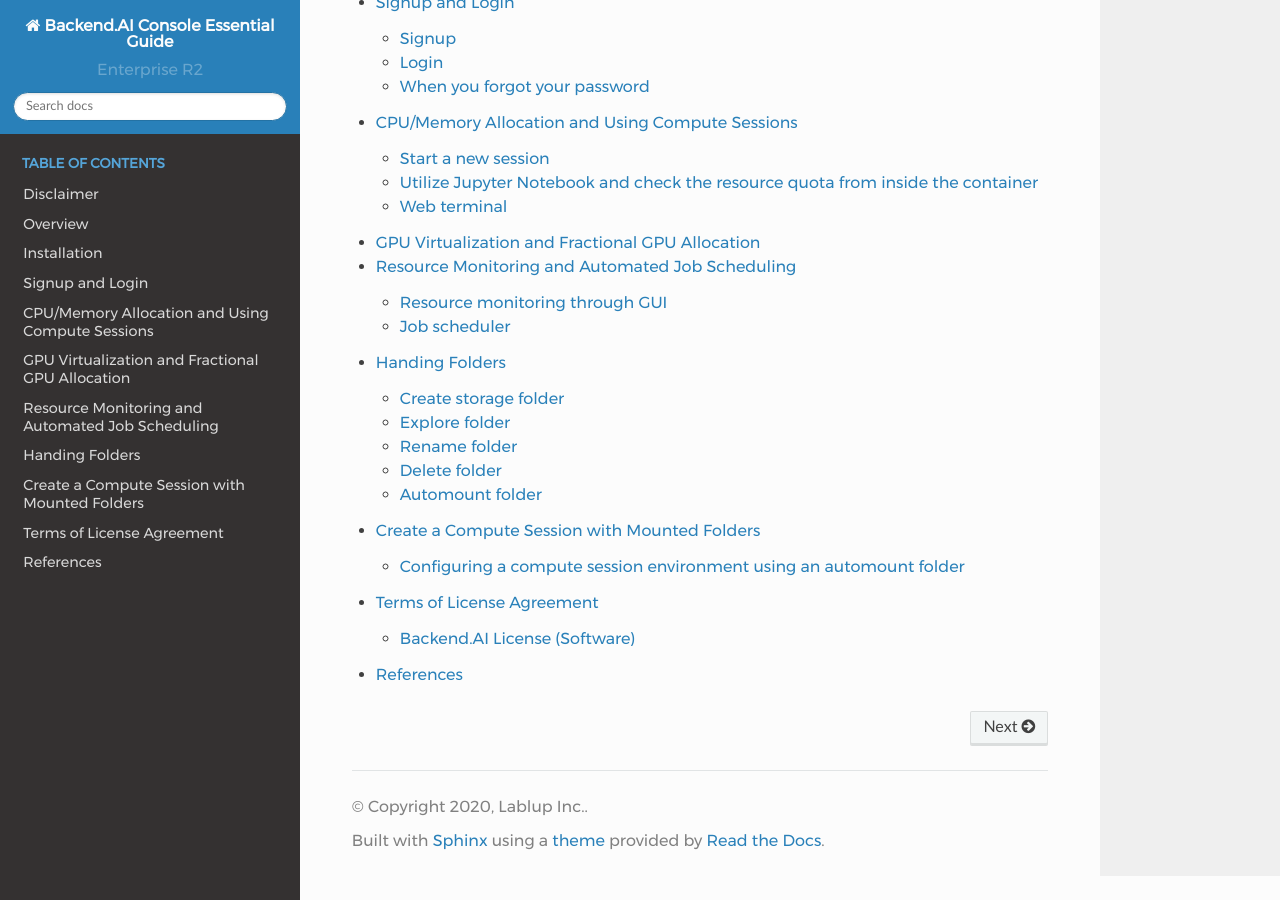
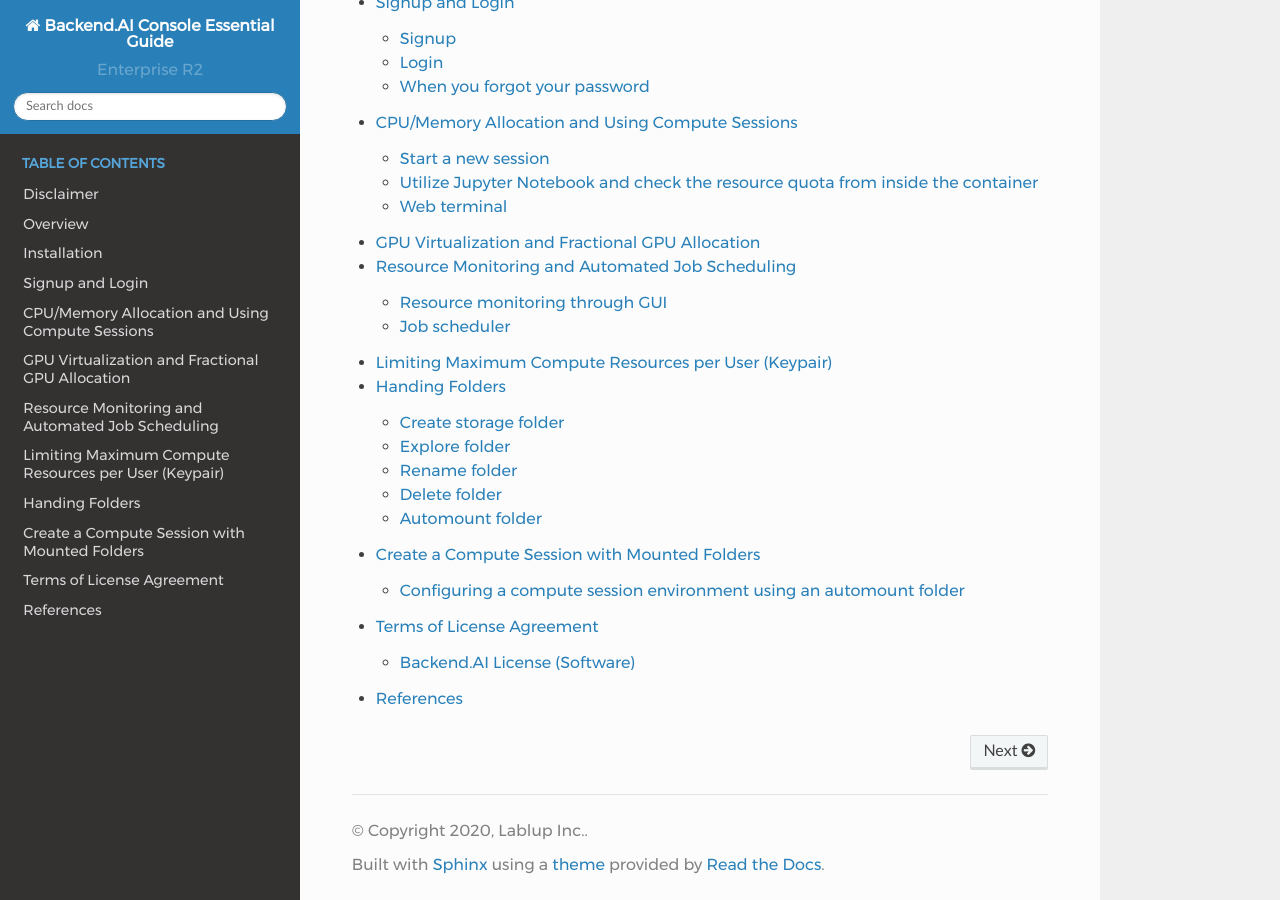
Before and after one commit to lablup/backend.ai-docs-webui, a Sphinx documentation site: the page built from docs/index.rst, in a window 1280 px wide and 900 px high, scrolled down 553 px. Built offline with Sphinx 7.4.7 and the Read the Docs theme 2.0.0, drawn with Linux system fonts in a browser that asks for light colours; some of the changed lines change nothing that is shown.

Commit message:
docs add resource limiting case

```diff
--- a/docs/index.rst
+++ b/docs/index.rst
@@ -26,6 +26,7 @@
    allocate_cpu_mem/allocate_cpu_mem
    allocate_gpu/allocate_gpu
    resource_and_scheduler/resource_and_scheduler
+   resource_limit/resource_limit
 
 
    vfolder/vfolder
--- /dev/null
+++ b/docs/resource_limit/resource_limit.rst
@@ -0,0 +1,90 @@
+=====================================================
+Limiting Maximum Compute Resources per User (Keypair)
+=====================================================
+
+.. note:: Objective
+
+   * After logging in to the administrator account, use the function to set the
+     allowed resources for each user (keypair)
+   * Confirm that only allowed resources can be used at maximum when creating a
+     compute session by a user
+
+In Backend.AI, you can set a limit on the total amount of resources available
+for each user and group. Resource limits per group can only be set through the
+enterprise-dedicated administrator GUI console, but resource limits per user
+(precisely user's keypair) can be set in the user GUI console.
+
+Log in to the user GUI Console with an administrator account to check the
+resource limit status. If you log in as an administrator, you will see more
+administrator-only menus at the bottom of the left menu. Among them, click Users
+to go to the user management page and click the Resource Policies tab. You can
+check the list of currently registered resource policies. In the figure below,
+there are a total of three policies (gardener, STUDENT, default). If you look at
+the Resources column of the default policy, you can see that resources such as
+Cores, Ram, and fGPU are marked as infinite (∞). The infinity means that no
+resource restrictions have been placed at all.
+
+.. image:: resource_policy_page.png
+
+Currently, the user accounts used in this guide are restricted by the default
+resource policy. This can be found in the Credentials tab on the left. If you
+look at the Resource Policy, you can also see that all resources can be used
+indefinitely (to the extent the hardware allows).
+
+.. image:: credentials.png
+
+Log in again with your user account, now. Go to the Sessions page and check the
+resource indicator at the top. Check the maximum quota for CPU, RAM and FGPU.
+This corresponds to the total amount of resources currently held by the test
+node.
+
+.. image:: resource_indicator_no_limit.png
+   :width: 500
+   :align: center
+
+Click START to open the compute session creation dialog and pull the CPU, RAM,
+and GPU sliders all the way to the right, and you can see that you cannot
+allocate more than the total amount shown in the resource indicator.
+
+.. image:: session_launch_dialog_no_limit.png
+   :width: 350
+   :align: center
+
+Now log back into the administrator account and go to the Resource Policies tab.
+Click the gear button in the Control column of the default policy to enter the
+policy editing screen. Uncheck the Unlimited checkbox at the bottom of CPU, RAM,
+fGPU, and set the resource limits to the desired values. Set the amount of
+constrained resource to be smaller than the total amount of hardware. Here, we
+set it to 2, 4 and 1 respectively. Click the UPDATE button to update the
+resource policy.
+
+.. image:: update_resource_policy.png
+   :width: 500
+   :align: center
+
+In the resource policy list, check that the Resources value of the default
+policy has been updated.
+
+.. image:: update_check.png
+   :width: 400
+   :align: center
+
+Once again, log in with your user account. Go to the Session page. You can see
+that the resource constraint value set earlier is reflected in the resource
+indicator at the top.
+
+.. image:: resource_indicator_limit.png
+   :width: 500
+   :align: center
+
+Click START to open the calculation session creation dialog and pull the CPU,
+RAM, and GPU sliders all the way to the right, and you can see that it cannot be
+moved beyond the value after the resource constraint was placed.
+
+.. image:: session_launch_dialog_limit.png
+   :width: 350
+   :align: center
+
+In this way, it was confirmed that the development user can control the maximum
+amount of resources that can be allocated when creating a compute session
+based on the user's key pair.
```
Also changed, not shown: docs/resource_limit/credentials.png (added), docs/resource_limit/resource_indicator_limit.png (added), docs/resource_limit/resource_indicator_no_limit.png (added), docs/resource_limit/resource_policy_page.png (added), docs/resource_limit/session_launch_dialog_limit.png (added), docs/resource_limit/session_launch_dialog_no_limit.png (added), docs/resource_limit/update_check.png (added), docs/resource_limit/update_resource_policy.png (added), 1 other file.
